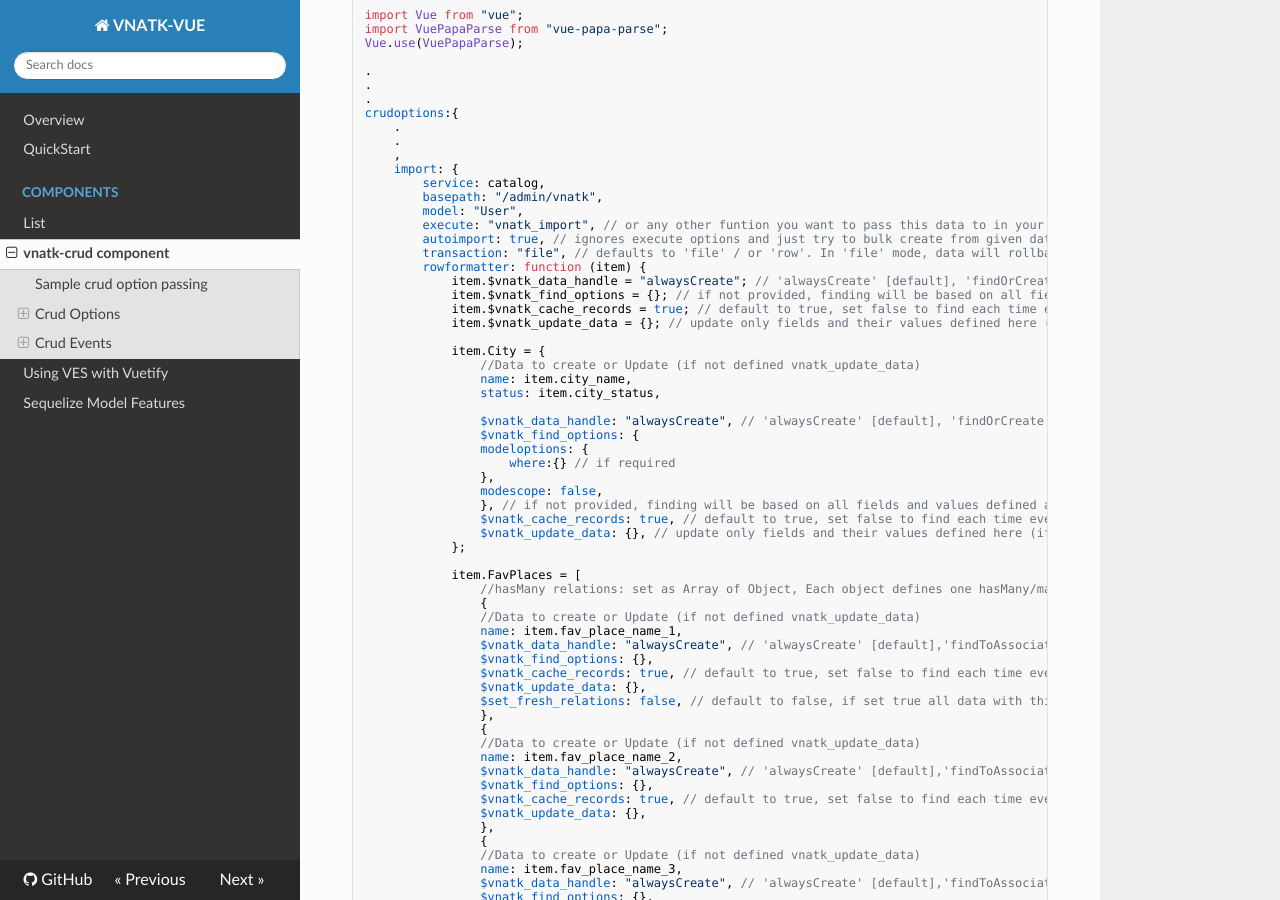
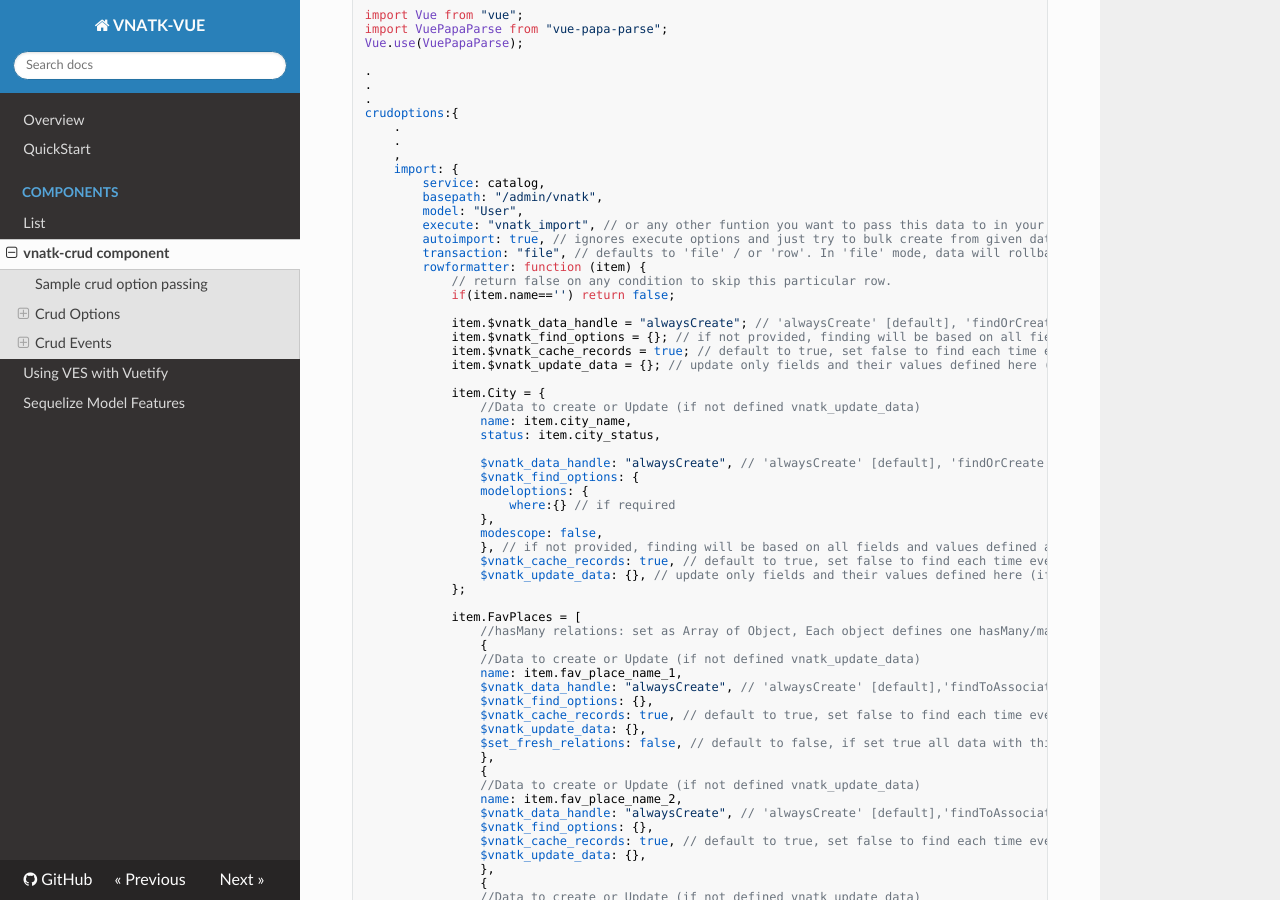
Before and after one commit to gowrav-vishwakarma/vnatk-vue, an MkDocs documentation site: the page built from docs/components/CRUD.md, in a window 1280 px wide and 900 px high, scrolled down 11380 px. Built offline with MkDocs 1.6.1, drawn with Linux system fonts in a browser that asks for light colours; nearby versions of some CDN libraries.

Commit message:
facility to skip items by returning false from rowformatter

```diff
--- a/docs/components/CRUD.md
+++ b/docs/components/CRUD.md
@@ -531,6 +531,9 @@ crudoptions:{
         autoimport: true, // ignores execute options and just try to bulk create from given data by default vnatk action
         transaction: "file", // defaults to 'file' / or 'row'. In 'file' mode, data will rollback for all rows in case of error in any row, in 'row' mode, rows that are not imported are only rolled back and errored rows are reported back on import dialog.
         rowformatter: function (item) {
+            // return false on any condition to skip this particular row.
+            if(item.name=='') return false;
+
             item.$vnatk_data_handle = "alwaysCreate"; // 'alwaysCreate' [default], 'findOrCreate','findAndUpdateOrCreate', (For Associations, two more options) 'findToAssociate' [Produce error if not found],'associateIfFound' [Ignores if not found]
             item.$vnatk_find_options = {}; // if not provided, finding will be based on all fields and values defined above, used for where condition on model
             item.$vnatk_cache_records = true; // default to true, set false to find each time even if same condition is already found previously
```
